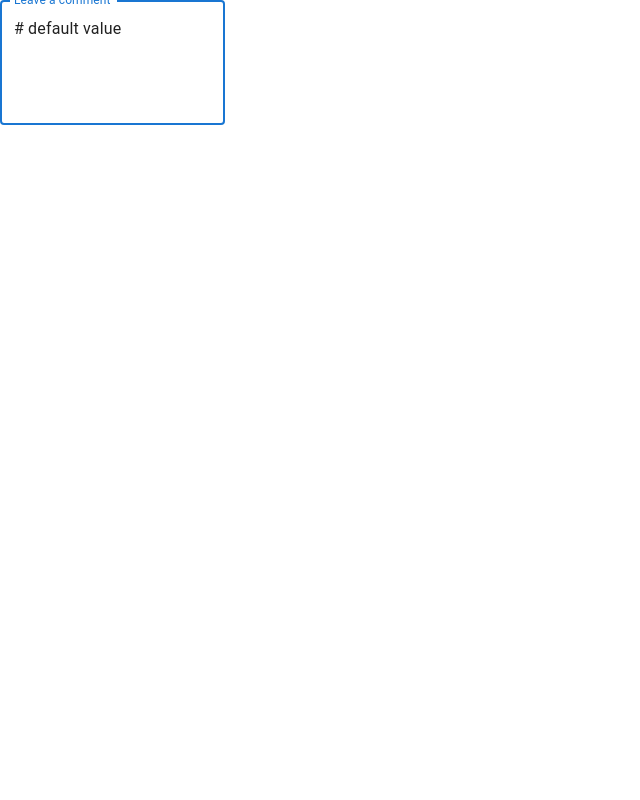
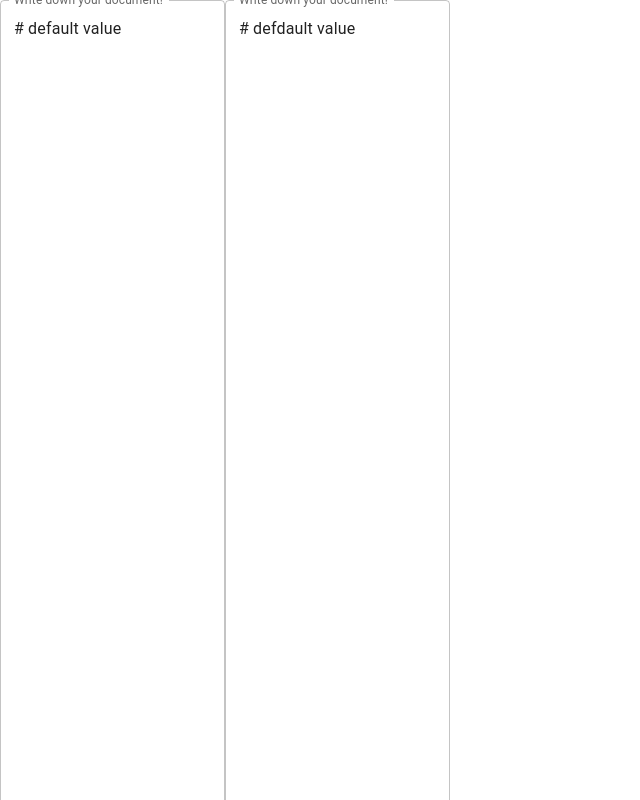
Before and after one commit to dentsusoken/wasm-md-editor, a React (Create React App) app: page / in a window 1280 px wide. Shown: the top 800 px of the page, without its empty margins (0-640 px from the left). Built offline with nearby package versions, Linux system fonts and the light colour scheme; the HTML template or start-up script is replaced by a standard one.

Commit message:
show textarea

```diff
--- a/src/components/Textarea/index.tsx
+++ b/src/components/Textarea/index.tsx
@@ -5,31 +5,18 @@ export type TextAreaProps = {
   defaultValue?: string;
   disabled?: boolean;
   maxLength?: number;
-  onBlur?: (s: string) => void;
 };
 
 const TextArea: React.FC<TextAreaProps> = ({
   autoFocus,
   defaultValue,
   disabled,
-  maxLength = 1024,
-  onBlur,
+  maxLength = 1024000,
 }): JSX.Element => {
   const inputProps = {
     maxLength: maxLength,
   };
 
-  const handleOnBlur = (
-    e: React.FocusEvent<HTMLInputElement | HTMLTextAreaElement>
-  ): void => {
-    if (disabled) {
-      return;
-    }
-    if (onBlur) {
-      const input = e.currentTarget.value;
-      onBlur(input);
-    }
-  };
 
   return (
     <>
@@ -37,13 +24,12 @@ const TextArea: React.FC<TextAreaProps> = ({
         className="class"
         id="outlined-multiline-flexible"
         autoFocus={autoFocus}
-        label="Leave a comment"
+        label="Write down your document!"
         multiline
-        rows="4"
+        rows="40"
         defaultValue={defaultValue}
         inputProps={inputProps}
         disabled={disabled}
-        onBlur={handleOnBlur}
         variant="outlined"
       />
     </>
--- a/src/index.tsx
+++ b/src/index.tsx
@@ -1,15 +1,21 @@
-import React, { useState } from "react";
+import React from "react";
 import { render } from "react-dom";
 import TextArea from "./components/Textarea";
 import "./index.css";
 
 const App: React.FC = (): JSX.Element => {
-  return (
+  return (<>
     <TextArea
-      autoFocus={true}
+      autoFocus={false}
       disabled={false}
       defaultValue={"# default value"}
     />
+    <TextArea
+      autoFocus={false}
+      disabled={false}
+      defaultValue={"# defdault value"}
+    />
+    </>
   );
 };
 
```
